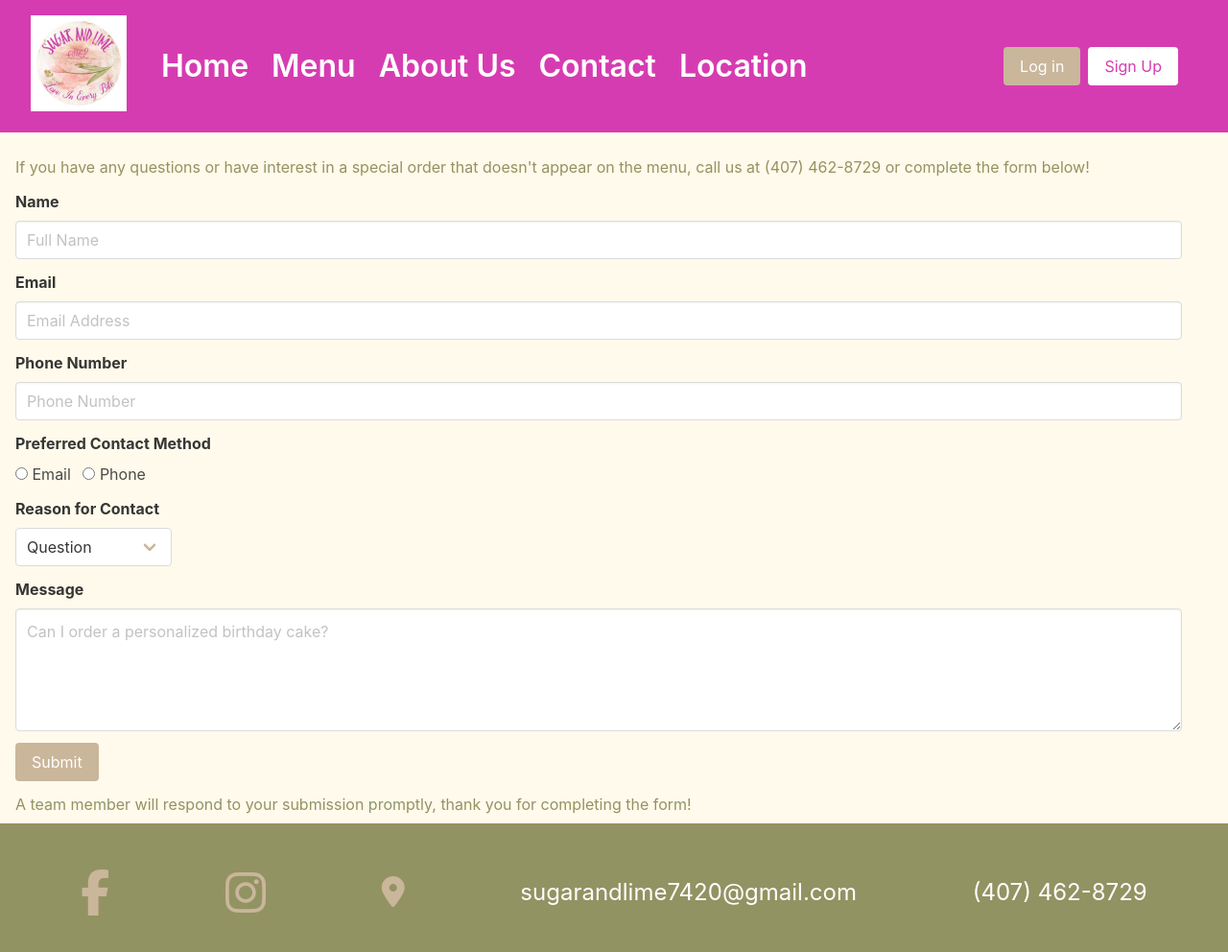
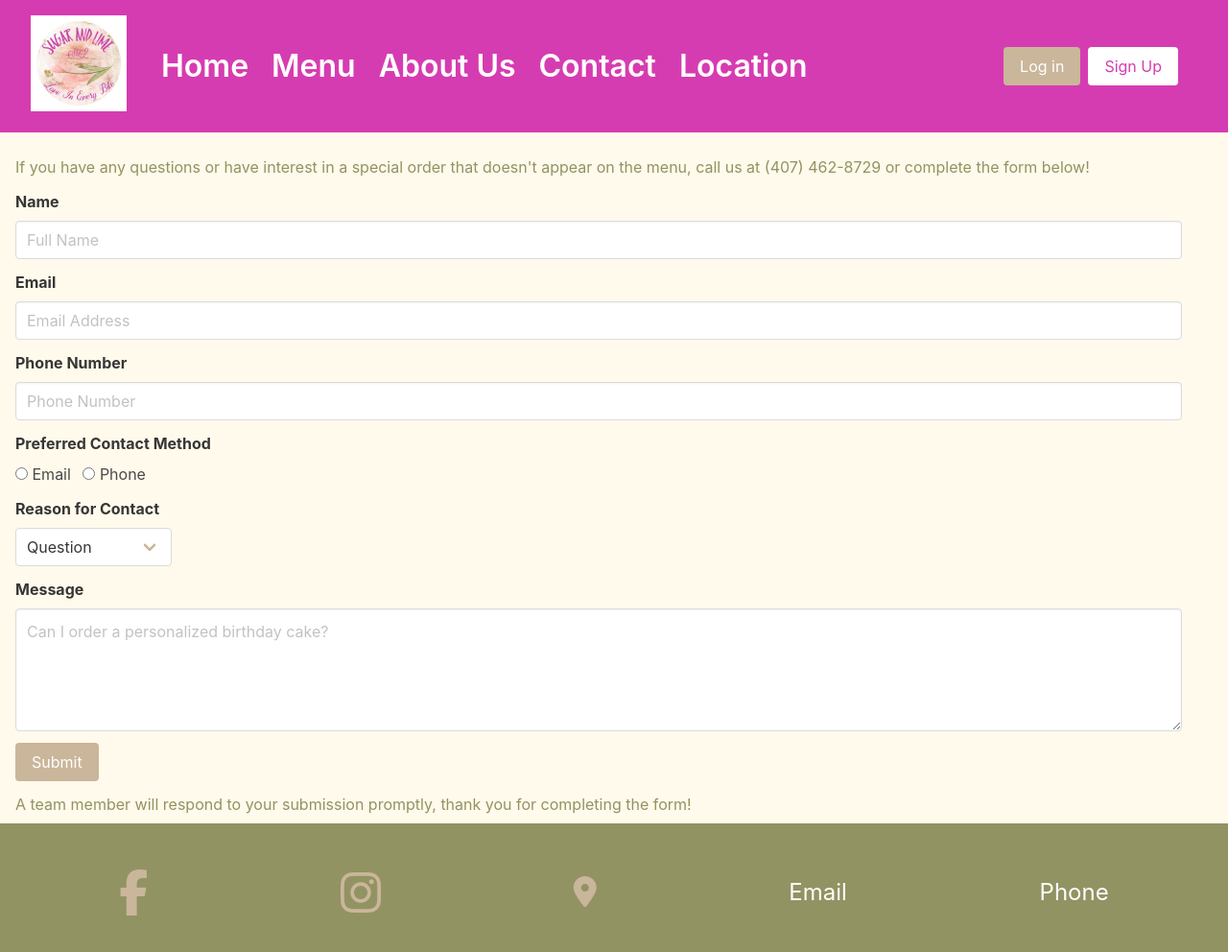
Before and after one commit to Andrewmitty/IS424TermProject, a plain HTML site: page public/contact.html in a window 1280 px wide. Shown: the whole page at 96% size. Drawn offline with Linux system fonts and the light colour scheme; no server answers.

Commit message:
update contact page footer

```diff
--- a/public/contact.html
+++ b/public/contact.html
@@ -197,10 +197,10 @@
                     class="fa-solid fa-location-dot fa-2x"></i></a>
         </div>
         <div class="level-item has-text-white is-size-4">
-            <p>sugarandlime7420@gmail.com</p>
+            <a href="mailto:example@email.com" class="has-text-white">Email</a>
         </div>
         <div class="level-item has-text-white is-size-4">
-            <p>(407) 462-8729</p>
+            <a href="tel:+1234567890" class="has-text-white">Phone</a>
         </div>
     </div>
 
```
